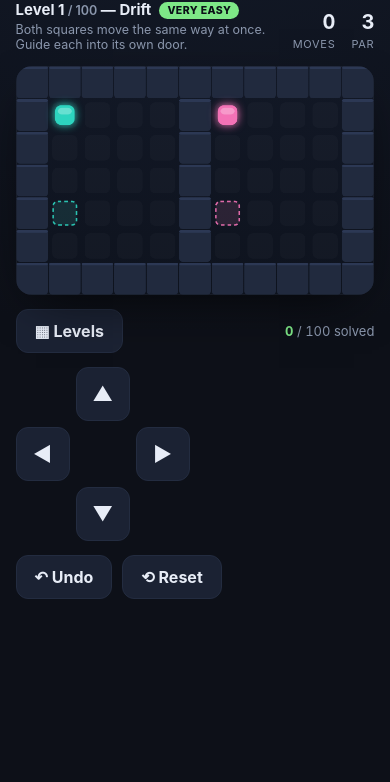
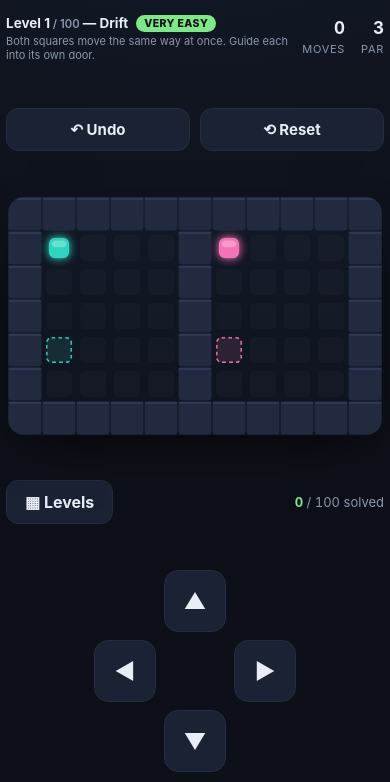
Before and after one commit to VishnuAr2711/TwinSquareGame, a plain HTML site: page mirror-twins.html in a window 390 px wide. Shown: the part 62-844 px from the top of the page. Drawn offline with Linux system fonts and the light colour scheme.

Commit message:
UI chnages

```diff
--- a/mirror-twins.html
+++ b/mirror-twins.html
@@ -39,7 +39,7 @@
   .stats{display:flex;gap:16px;text-align:right;font-variant-numeric:tabular-nums}
   .stats b{display:block;font-size:20px;line-height:1}
   .stats span{font-size:11px;color:var(--dim);text-transform:uppercase;letter-spacing:.7px}
-  .stagewrap{position:relative;width:min(92vw,576px)}
+  .stagewrap{position:relative;width:min(92vw, 576px, calc((100vh - 360px) * 11 / 7))}
   canvas{
     width:100%;height:auto;display:block;border-radius:16px;
     background:linear-gradient(180deg,#121826,#0e131e);
@@ -66,14 +66,15 @@
   button:active{transform:translateY(1px) scale(.98)}
   button.primary{background:linear-gradient(180deg,var(--a),#1eae9d);border-color:transparent;color:#04201c}
   button.primary:hover{filter:brightness(1.06)}
-  .controls{width:min(92vw,576px);display:flex;justify-content:space-between;align-items:center;gap:14px;flex-wrap:wrap}
+  .actions{width:min(92vw,576px);display:flex;justify-content:center;gap:12px}
+  .actions button{min-width:120px}
+  .controls{width:min(92vw,576px);display:flex;flex-direction:column;align-items:center;gap:10px}
   .dpad{display:grid;grid-template-columns:repeat(3,54px);grid-template-rows:repeat(3,54px);gap:6px}
   .dpad button{padding:0;font-size:20px;border-radius:12px;display:flex;align-items:center;justify-content:center}
   .dpad .up{grid-area:1/2} .dpad .left{grid-area:2/1} .dpad .down{grid-area:3/2} .dpad .right{grid-area:2/3}
   .dpad .spacer{visibility:hidden}
-  .side{display:flex;flex-direction:column;gap:8px;align-items:stretch;min-width:120px}
-  .side .keys{color:var(--dim);font-size:12px;line-height:1.7;text-align:right}
-  .side .keys kbd{background:var(--panel2);border:1px solid var(--line);border-bottom-width:2px;border-radius:6px;padding:1px 6px;font-size:11px;color:var(--ink)}
+  .keys{color:var(--dim);font-size:12px;line-height:1.6;text-align:center}
+  .keys kbd{background:var(--panel2);border:1px solid var(--line);border-bottom-width:2px;border-radius:6px;padding:1px 6px;font-size:11px;color:var(--ink)}
   .levelnav{width:min(92vw,576px);display:flex;gap:12px;justify-content:space-between;align-items:center}
   .levelnav .prog{color:var(--dim);font-size:13px;font-variant-numeric:tabular-nums}
   .levelnav .prog b{color:var(--good)}
@@ -104,9 +105,40 @@
   .lg .star{position:absolute;top:-5px;right:-3px;font-size:11px;color:#ffd166;text-shadow:0 1px 2px #000}
   .sheet .foot{display:flex;justify-content:flex-end;margin-top:6px}
   .sheet .foot .danger{color:#ff9db0;border-color:#5a2733;background:#241820;font-size:12px;padding:8px 12px}
-  /* keep 10 columns so each row is exactly one set of 10 (the difficulty pattern) */
-  @media (max-width:560px){ .lvlgrid{gap:4px} .lg{font-size:11px} }
-  @media (max-width:520px){ .side .keys{display:none} .title h1{font-size:22px} }
+  /* ---- mobile / narrow portrait ----
+     Everything fits ONE fixed screen (no scroll). The DOM already orders things
+     title → HUD → Undo/Reset → BOARD → Levels → d-pad. The board width is capped
+     by the leftover height so nothing overflows, and space-between spreads the
+     sections to fill the screen. */
+  @media (max-width:600px){
+    body{height:100vh;height:100dvh;min-height:0;overflow:hidden;
+         padding:8px 6px 10px;gap:6px;justify-content:space-between}
+    .title{margin-top:0;gap:8px}
+    .title h1{font-size:19px}
+    .title .dot{width:9px;height:9px}
+    .hud{width:100%;align-items:center}
+    .hud .lv{font-size:13.5px}
+    .hud .tag{font-size:11px;margin-top:2px}
+    .stats b{font-size:17px}
+    /* Undo / Reset — big, above the board */
+    .actions{width:100%;gap:10px}
+    .actions button{flex:1;max-width:240px;padding:11px 0;font-size:15px;min-width:0}
+    /* Board — the big element; width capped by remaining height so it never scrolls */
+    .stagewrap{width:min(96vw, calc((100dvh - 452px) * 11 / 7))}
+    .levelnav{width:100%}
+    /* d-pad — at the bottom thumb zone, always on-screen */
+    .controls{width:100%;gap:4px}
+    .keys{display:none}
+    .dpad{grid-template-columns:repeat(3,62px);grid-template-rows:repeat(3,62px);gap:8px}
+    .dpad button{font-size:22px;border-radius:14px}
+    .lvlgrid{gap:4px} .lg{font-size:11px}
+    .sheet{padding:16px 14px 18px}
+  }
+  /* shorter phones: shrink the d-pad so the fixed screen still fits */
+  @media (max-width:600px) and (max-height:680px){
+    .dpad{grid-template-columns:repeat(3,52px);grid-template-rows:repeat(3,52px);gap:7px}
+    .stagewrap{width:min(96vw, calc((100dvh - 420px) * 11 / 7))}
+  }
 </style>
 </head>
 <body>
@@ -125,6 +157,11 @@
       <div><b id="moves">0</b><span>Moves</span></div>
       <div><b id="par">–</b><span>Par</span></div>
     </div>
+  </div>
+
+  <div class="actions">
+    <button id="undoBtn">↶ Undo</button>
+    <button id="resetBtn">⟲ Reset</button>
   </div>
 
   <div class="stagewrap">
@@ -150,15 +187,8 @@
       <button class="down"  aria-label="down"  data-dir="1,0">▼</button>
       <button class="right" aria-label="right" data-dir="0,1">▶</button>
     </div>
-    <div class="side">
-      <div class="row" style="justify-content:flex-end">
-        <button id="undoBtn">↶ Undo</button>
-        <button id="resetBtn">⟲ Reset</button>
-      </div>
-      <div class="keys">
-        Move <kbd>← ↑ ↓ →</kbd> / <kbd>WASD</kbd><br>
-        <kbd>Z</kbd> undo &nbsp; <kbd>R</kbd> reset
-      </div>
+    <div class="keys">
+      Move <kbd>← ↑ ↓ →</kbd> / <kbd>WASD</kbd> &nbsp; <kbd>Z</kbd> undo &nbsp; <kbd>R</kbd> reset
     </div>
   </div>
 
```
Also changed, not shown: public/index.html (+47 -17 lines), .claude/settings.local.json.
